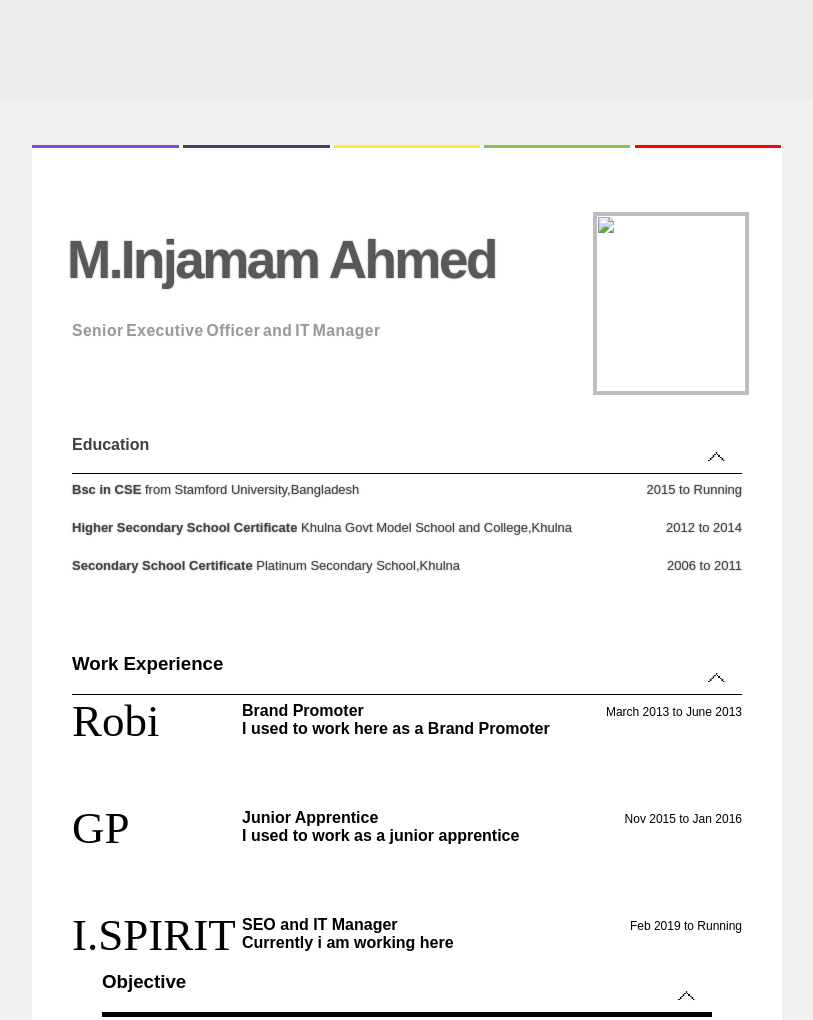
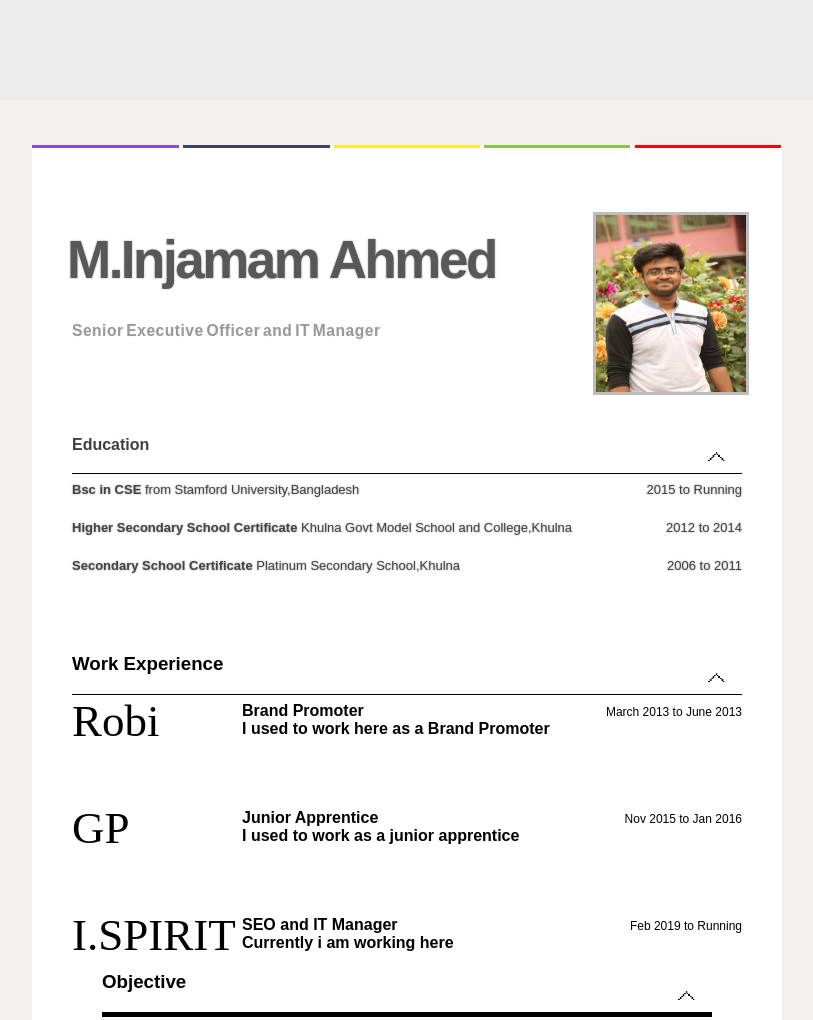
Before and after one commit to InjamamAhmed/InjamamAhmed.github.io, a plain HTML site: page index.html in a window 1280 px wide. Shown: the top 1020 px of the page, without its empty margins (313-1126 px from the left). Drawn offline with Linux system fonts and the light colour scheme; files whose address does not match are found by name.

Commit message:
Update index.html

```diff
--- a/index.html
+++ b/index.html
@@ -23,7 +23,7 @@
 
       <h2 class="heading"> Senior Executive Officer and  IT Manager</h2>
       <form action="" >
-        <img src="img/injamam.jpg" alt="" id="img_photo" class="profile_img">
+        <img src="injamam.jpg" alt="" id="img_photo" class="profile_img">
         <input type="file" class="file_input" hidden onchange="readURL(this)" id="input_photo">
       </form>
   </div>
```
